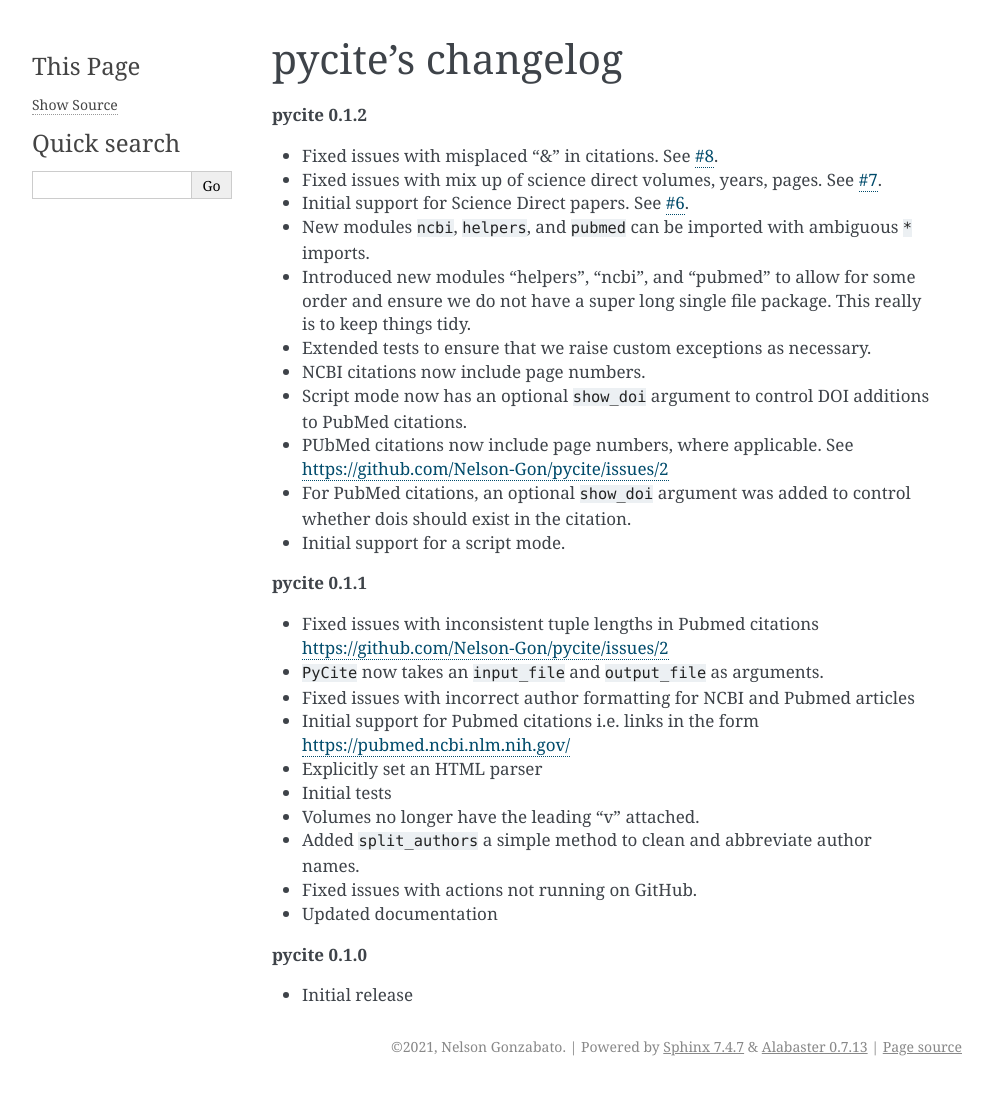
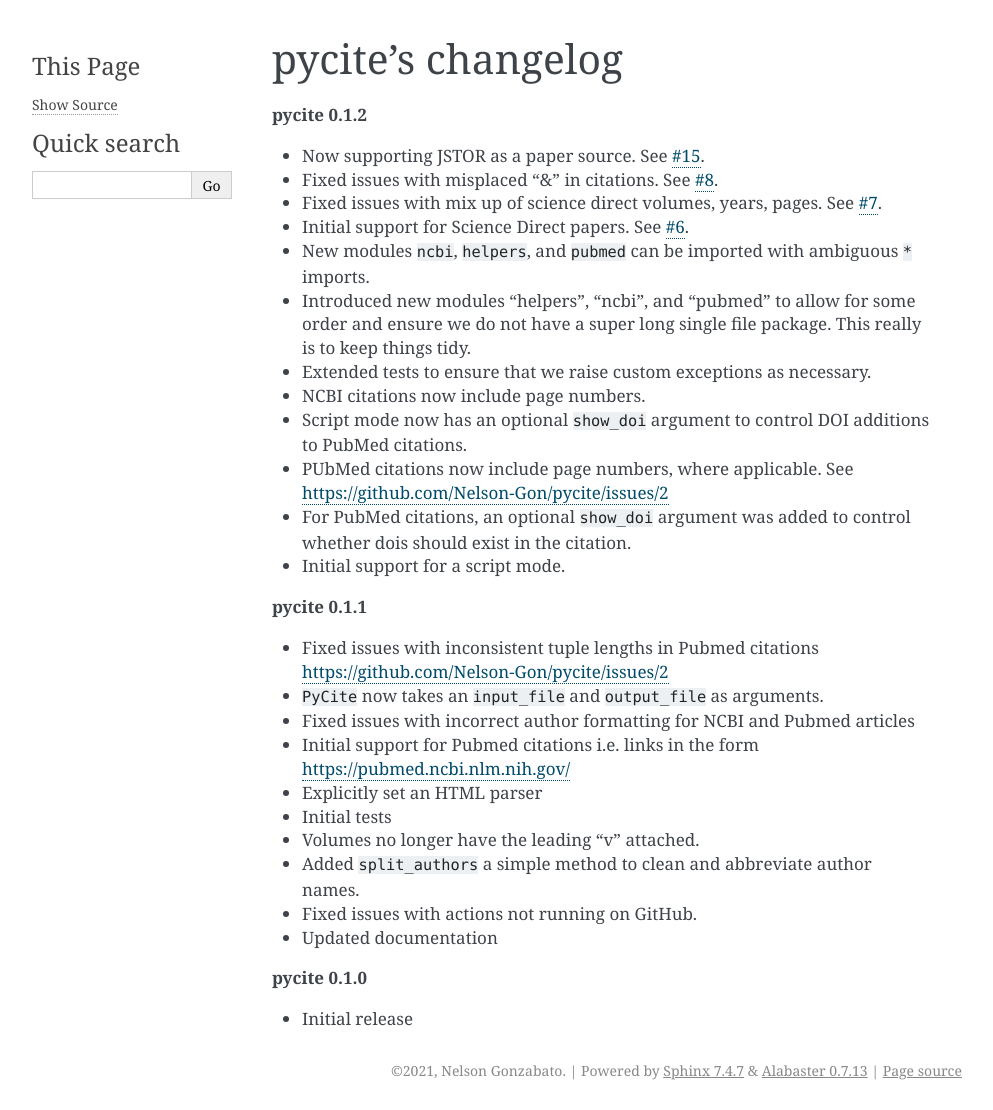
Before and after one commit to Nelson-Gon/pycite, a Sphinx documentation site: the page built from docs/source/changelog.rst, in a window 1280 px wide. Shown: the whole page, without its empty margins (148-1141 px from the left). Built offline with Sphinx 7.4.7, drawn with Linux system fonts in a browser that asks for light colours; before the commit the page ends 1086 px from its top, so only the background shows below that.

Commit message:
Update docs #15

```diff
--- a/docs/source/README.rst
+++ b/docs/source/README.rst
@@ -98,7 +98,7 @@
   [x] ScienceDirect
 
 *
-  [ ] JSTOR
+  [x] JSTOR
 
 **Supported file formats**
 
--- a/docs/source/changelog.rst
+++ b/docs/source/changelog.rst
@@ -4,6 +4,9 @@
 
 **pycite 0.1.2**
 
+
+*
+  Now supporting JSTOR as a paper source. See `#15 <https://github.com/Nelson-Gon/pycite/issues/15>`_.
 
 *
   Fixed issues with misplaced "&" in citations. See `#8 <https://github.com/Nelson-Gon/pycite/issues/8>`_.
```
